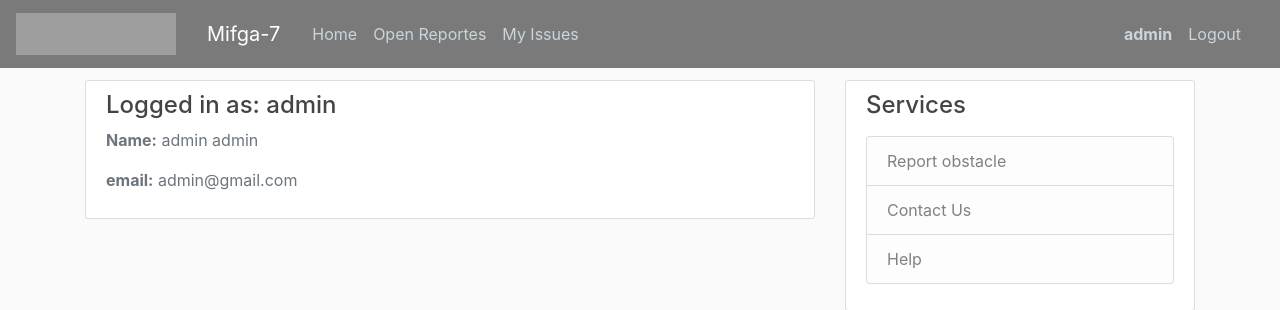
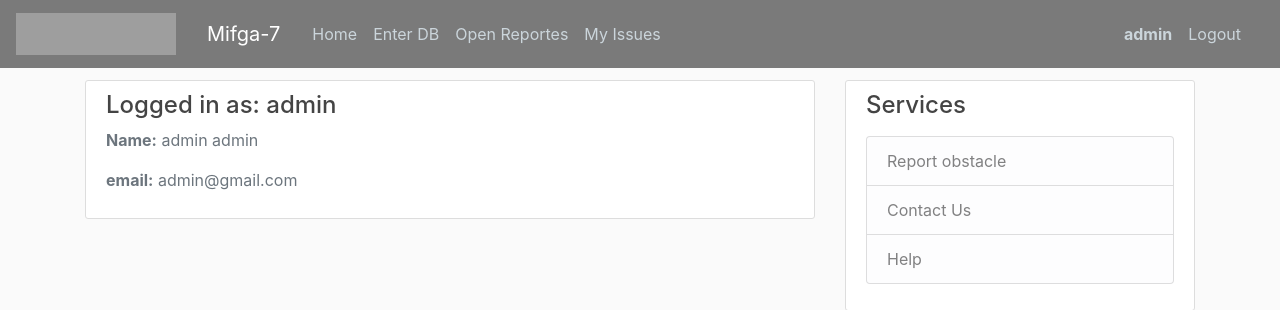
Before and after one commit to inbalaltan/group18_2020, a Django app: page /profile/ in a window 1280 px wide. Shown: the top 310 px of the page. Run offline with Django 3.2, Linux system fonts and the light colour scheme; a user stored in the database is signed in; some libraries are stand-ins or nearby versions; grey boxes are pictures that could not be loaded.

Commit message:
add DB buttn

```diff
--- a/home/templates/home/base.html
+++ b/home/templates/home/base.html
@@ -33,6 +33,7 @@
             <div class="navbar-nav mr-auto">
               <a class="nav-item nav-link" href="{% url 'home-page' %}">Home</a>
               {% if user.is_staff%}
+              <a class="nav-item nav-link" href="{% url 'admin-db' %}">Enter DB</a>
               <a class="nav-item nav-link" href="{% url 'open-reports' %}">Open Reportes</a>
               <a class="nav-item nav-link" href="{% url 'my-issues' %}">My Issues</a>
               {% endif %}
--- a/home/urls.py
+++ b/home/urls.py
@@ -10,5 +10,6 @@ urlpatterns = [
 				path('',views.home, name="home-page"),
 				path('<int:pk>/update/', myissuesUpdate.as_view(), name="my-issues-update"),
 				path('myissues/',views.myissues, name="my-issues"),
+				path('admin/',views.myissues, name="admin-db"),
 
 			      ]
```
Also changed, not shown: db.sqlite3.
